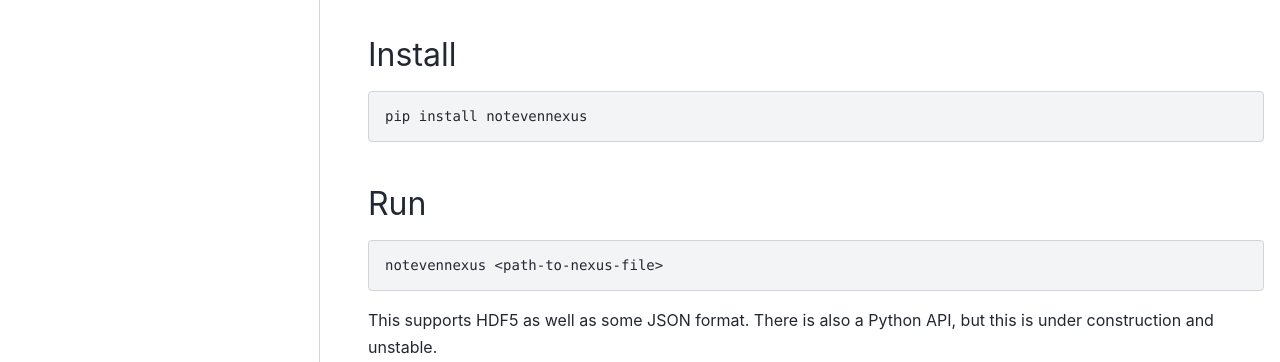
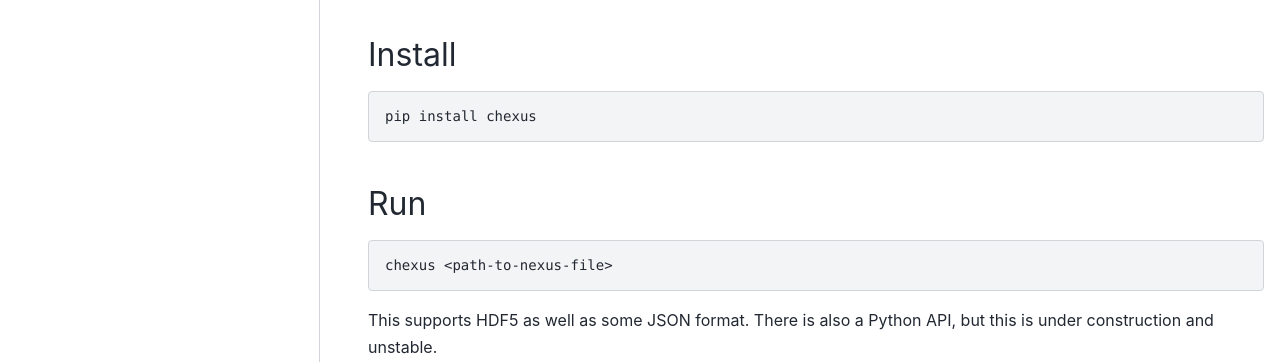
Before and after one commit to scipp/notevennexus, a Sphinx documentation site: the page built from docs/index.md, in a window 1280 px wide. Shown: the part 237-599 px from the top of the page. Built offline with Sphinx 7.4.7 and the PyData theme 0.15.4, drawn with Linux system fonts in a browser that asks for light colours; the version number could not be read and is left out.

Commit message:
Missing renames

````diff
--- a/docs/index.md
+++ b/docs/index.md
@@ -8,13 +8,13 @@
 ## Install
 
 ```bash
-pip install notevennexus
+pip install chexus
 ```
 
 ## Run
 
 ```bash
-notevennexus <path-to-nexus-file>
+chexus <path-to-nexus-file>
 ```
 
 This supports HDF5 as well as some JSON format.
--- a/pyproject.toml
+++ b/pyproject.toml
@@ -37,7 +37,7 @@ dependencies = [
 dynamic = ["version"]
 
 [project.scripts]
-notevennexus = "notevennexus.__main__:main"
+chexus = "chexus.__main__:main"
 
 [project.urls]
 "Bug Tracker" = "https://github.com/scipp/chexus/issues"
````
Also changed, not shown: 1 other file.
